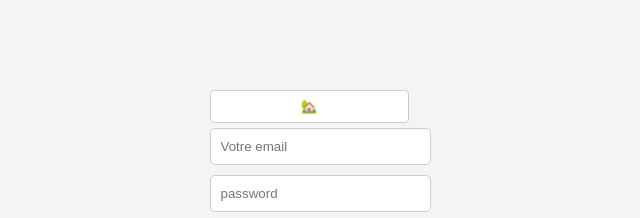
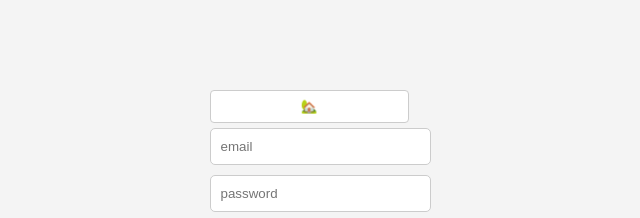
Before and after one commit to m-motors/Motors-rent, a React (Vite) app in the folder frontend/: page /login in a window 1280 px wide. Shown: the part 234-452 px from the top of the page, without its empty margins (331-971 px from the left). Built offline with nearby package versions, Linux system fonts and the light colour scheme.

Commit message:
Update Login.tsx
Correction des erreur fr to angl

```diff
--- a/frontend/src/pages/Login.tsx
+++ b/frontend/src/pages/Login.tsx
@@ -23,15 +23,15 @@ function Login() {
       const data = await response.json();
 
       if (response.ok) {
-        alert("Connexion réussie !");
+        alert("Connexion successful !");
         localStorage.setItem("token", data.content?.token);
         window.location.href = "/";
       } else {
         setError(data.message);
       }
     } catch (error) {
-      console.error("Erreur de connexion :", error);
-      setError("Problème de connexion au serveur.");
+      console.error("connexion Failed !:", error);
+      setError("Problem connecting to server.");
     }
   };
 
@@ -42,7 +42,7 @@ function Login() {
         {/*<label>Email :</label>*/}
         <input
           type="email"
-          placeholder="Votre email"
+          placeholder="email"
           required
           value={email}
           onChange={(e) => setEmail(e.target.value)}
```
